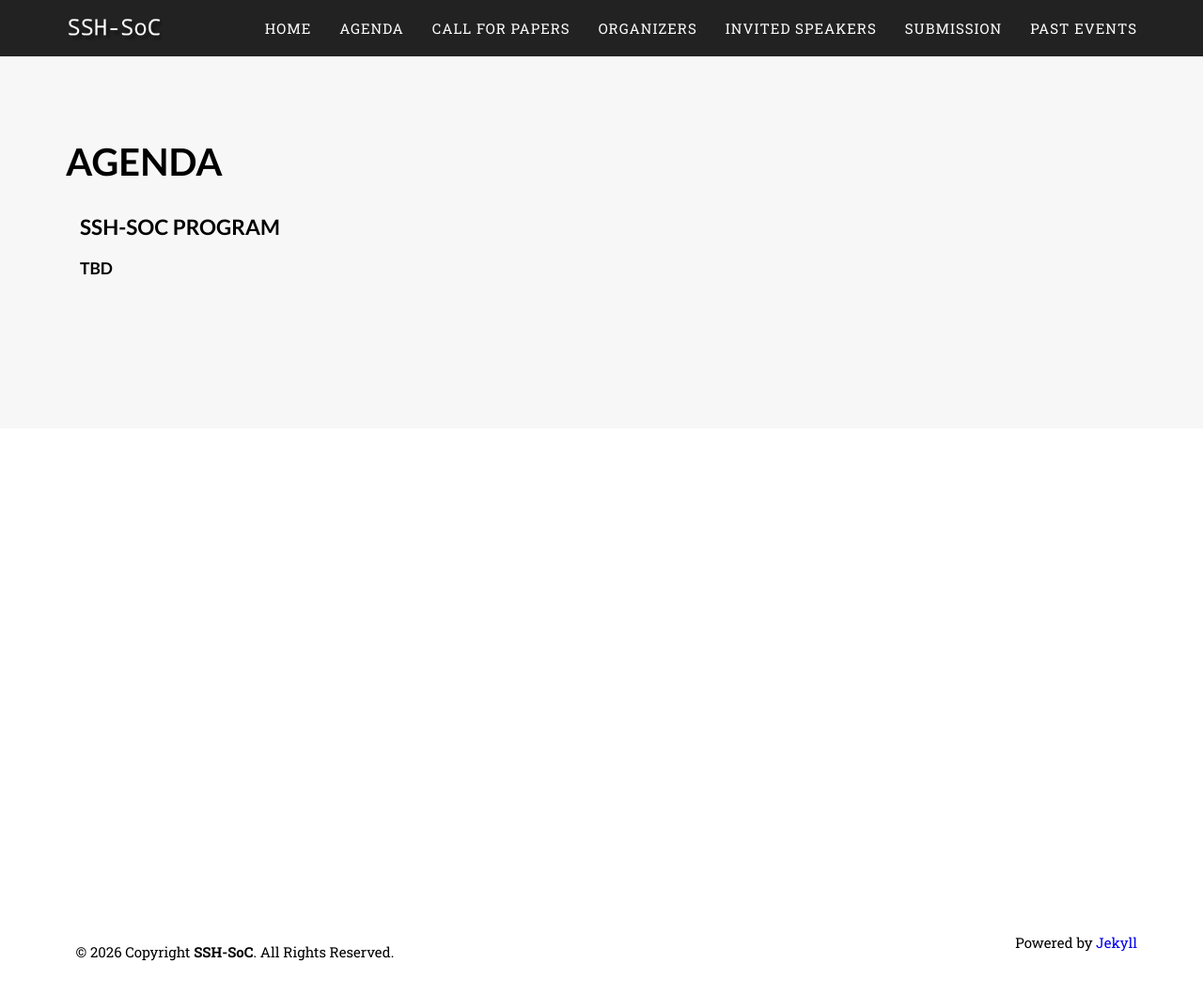
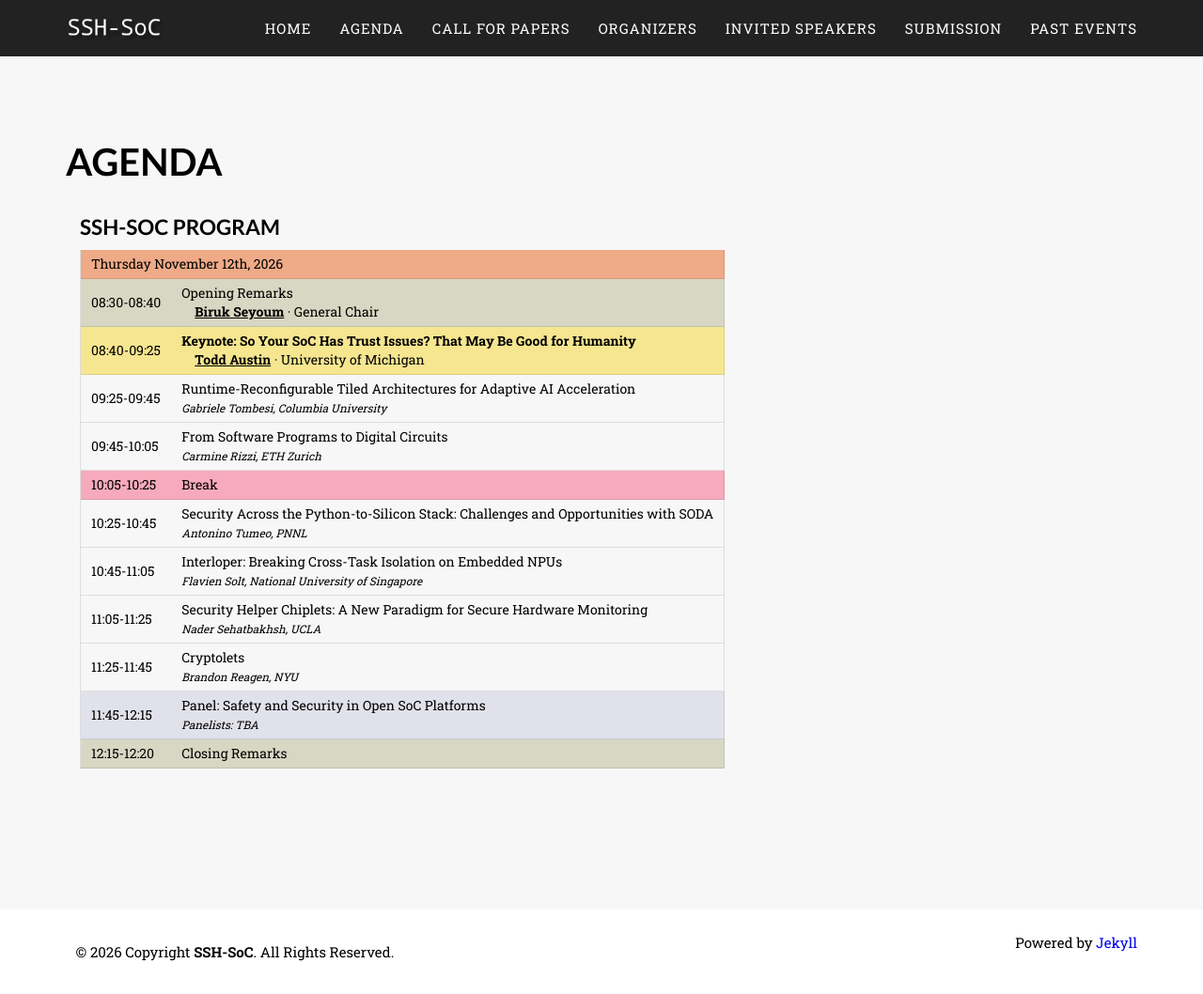
Before and after one commit to SSH-SoC-workshop/2026, a Jekyll site: the page built from agenda.markdown, in a window 1280 px wide and 1058 px high. Shown: the whole window at 94% size. Built offline with Jekyll 4.4.1, drawn with Linux system fonts in a browser that asks for light colours; some web fonts are replaced.

Commit message:
Add full SSH-SoC 2026 program to the agenda page
Co-Authored-By: Claude Opus 5 <noreply@anthropic.com>
Claude-Session: https://claude.ai/code/session_01DA8pcoqb9a3mSb6CRvanqr

```diff
--- a/agenda.markdown
+++ b/agenda.markdown
@@ -6,4 +6,81 @@ permalink: /agenda/
 
 ## SSH-SoC program
 
-<h3>TBD</h3>
+<table class="program" style="" cellspacing="2" cellpadding="2">
+    <tr>
+        <td class="program-tag" colspan="2">
+            Thursday November 12th, 2026
+        </td>
+    </tr>
+    <tr>
+        <td class="program-event">08:30-08:40</td>
+        <td class="program-event">
+            Opening Remarks
+            <b><br>&emsp;<a>Biruk Seyoum</a></b> &middot; General Chair
+        </td>
+    </tr>
+    <tr>
+        <td class="program-special-event">08:40-09:25</td>
+        <td class="program-special-event">
+            <b>Keynote: So Your SoC Has Trust Issues? That May Be Good for Humanity</b>
+            <b><br>&emsp;<a>Todd Austin</a></b> &middot; University of Michigan
+        </td>
+    </tr>
+    <tr>
+        <td>09:25-09:45</td>
+        <td>
+            Runtime-Reconfigurable Tiled Architectures for Adaptive AI Acceleration
+            <br><span class="program-speaker">Gabriele Tombesi, Columbia University</span>
+        </td>
+    </tr>
+    <tr>
+        <td>09:45-10:05</td>
+        <td>
+            From Software Programs to Digital Circuits
+            <br><span class="program-speaker">Carmine Rizzi, ETH Zurich</span>
+        </td>
+    </tr>
+    <tr>
+        <td class="program-break">10:05-10:25</td>
+        <td class="program-break">Break</td>
+    </tr>
+    <tr>
+        <td>10:25-10:45</td>
+        <td>
+            Security Across the Python-to-Silicon Stack: Challenges and Opportunities with SODA
+            <br><span class="program-speaker">Antonino Tumeo, PNNL</span>
+        </td>
+    </tr>
+    <tr>
+        <td>10:45-11:05</td>
+        <td>
+            Interloper: Breaking Cross-Task Isolation on Embedded NPUs
+            <br><span class="program-speaker">Flavien Solt, National University of Singapore</span>
+        </td>
+    </tr>
+    <tr>
+        <td>11:05-11:25</td>
+        <td>
+            Security Helper Chiplets: A New Paradigm for Secure Hardware Monitoring
+            <br><span class="program-speaker">Nader Sehatbakhsh, UCLA</span>
+        </td>
+    </tr>
+    <tr>
+        <td>11:25-11:45</td>
+        <td>
+            Cryptolets
+            <br><span class="program-speaker">Brandon Reagen, NYU</span>
+        </td>
+    </tr>
+    <tr>
+        <td class="program-topic">11:45-12:15</td>
+        <td class="program-topic">
+            Panel: Safety and Security in Open SoC Platforms
+            <br><span class="program-speaker">Panelists: TBA</span>
+        </td>
+    </tr>
+    <tr>
+        <td class="program-event">12:15-12:20</td>
+        <td class="program-event">Closing Remarks</td>
+    </tr>
+</table>
```
